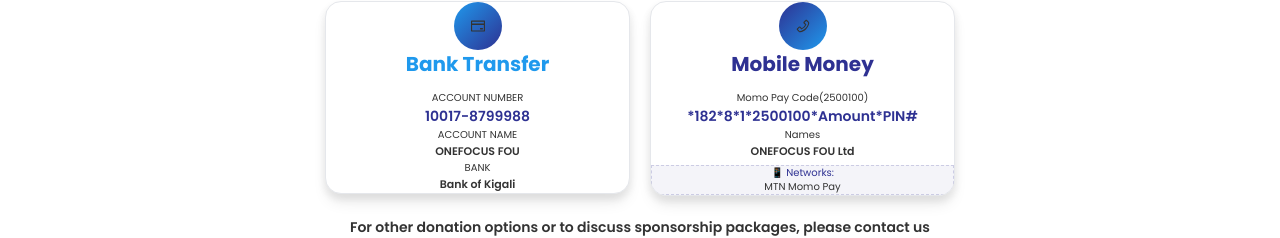
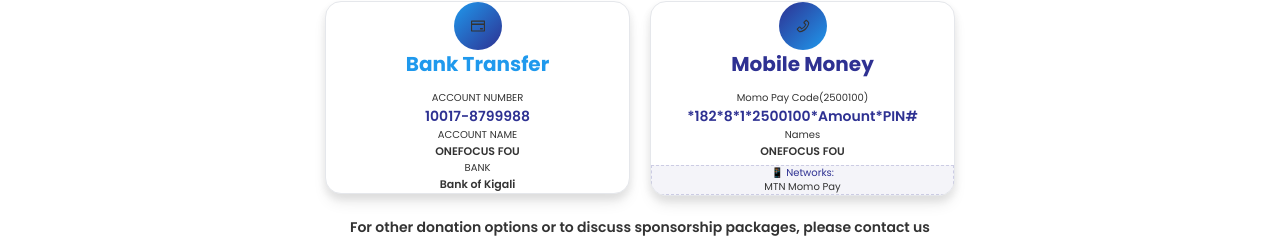
Before and after one commit to GabrielDushime/One-Focus-Foundation-Fn, a Next.js app: page / in a window 1280 px wide. Shown: the part 2722-2960 px from the top of the page. Built offline with nearby package versions, Linux system fonts and the light colour scheme.

Commit message:
Adding the service pages

```diff
--- a/src/components/HomePage/SupportSection.js
+++ b/src/components/HomePage/SupportSection.js
@@ -807,7 +807,7 @@
                         className="text-xs block font-bold"
                         style={{ color: '#333333', fontSize: '11px',marginBottom:'5px' }}
                       >
-                        ONEFOCUS FOU Ltd
+                        ONEFOCUS FOU
                       </Text>
                     </div>
 
```
